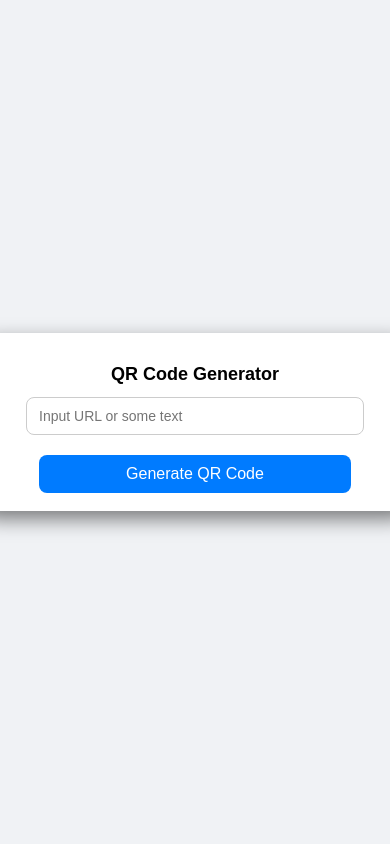
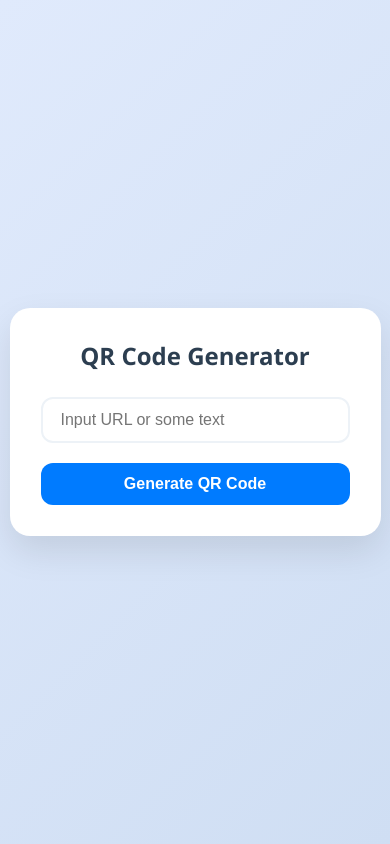
Before and after one commit to VahagMardyan/qr_code_generator_django, a Django app: page / in a window 390 px wide. Run offline with Django 5.2, Linux system fonts and the light colour scheme.

Commit message:
Updated UI

```diff
--- a/qr_code/static/qr_code/css/style.css
+++ b/qr_code/static/qr_code/css/style.css
@@ -1,175 +1,163 @@
 body {
-    font-family: Arial, sans-serif;
-    background-color: #f0f2f5;
+    font-family: 'Segoe UI', Roboto, Helvetica, Arial, sans-serif;
+    background: linear-gradient(135deg, #e0eafc 0%, #cfdef3 100%);
     display: flex;
     justify-content: center;
     align-items: center;
     min-height: 100vh;
     margin: 0;
+    color: #333;
+    transition: background 0.4s ease;
+    user-select: none;
 }
 
 .container {
     display: flex;
     gap: 40px;
-    align-items: center;
+    align-items: flex-start;
+    padding: 20px;
+    max-width: 1000px;
+}
+
+form, #img-block {
+    background-color: #ffffff;
+    padding: 30px;
+    border-radius: 20px;
+    box-shadow: 0 15px 35px rgba(0, 0, 0, 0.1);
+    text-align: center;
+    border: 1px solid rgba(255, 255, 255, 0.3);
+}
+
+h1 {
+    margin-top: 0;
+    margin-bottom: 25px;
+    font-size: 24px;
+    color: #2c3e50;
+}
+
+input[type="text"] {
+    width: 280px;
+    padding: 12px 18px;
+    margin-bottom: 20px;
+    border-radius: 12px;
+    border: 2px solid #edf2f7;
+    font-size: 16px;
+    transition: all 0.3s ease;
+    display: block;
+}
+
+input[type="text"]:focus {
+    border-color: #007bff;
+    outline: none;
+    box-shadow: 0 0 10px rgba(0, 123, 255, 0.15);
+}
+
+button, .btn-download {
+    padding: 12px 24px;
+    border-radius: 12px;
+    border: none;
+    font-size: 16px;
+    font-weight: 600;
+    cursor: pointer;
+    transition: all 0.3s ease;
+    display: inline-block;
+    text-decoration: none;
+}
+
+#btn-generate {
+    background-color: #007bff;
+    color: white;
+    width: 100%;
+}
+
+#btn-generate:hover {
+    background-color: #0056b3;
+    transform: translateY(-2px);
+}
+
+#btn-delete {
+    background-color: #ff4757;
+    color: white;
+    margin-bottom: 20px;
+}
+
+#btn-delete:hover {
+    background-color: #ff1f36;
 }
 
 #img-block {
     width: 220px;
-    min-height: 260px;
-    border: 1px solid #ccc;
-    border-radius: 12px;
-    background-color: white;
-
     display: flex;
     flex-direction: column;
     align-items: center;
-    justify-content: center;
-    gap: 10px;
-    padding: 10px;
-}
-
-.btn-download {
-    display: block;
-    width: 100%;
-    padding: 8px;
-    text-align: center;
-    background-color: #28a745;
-    color: white;
-    border-radius: 6px;
-    text-decoration: none;
-    transition: 0.3s ease;
-}
-
-
-.btn-download:hover {
-    background-color: #1e7e34;
-}
-
-form {
-    background-color: #fff;
-    padding: 30px 40px;
-    border-radius: 12px;
-    box-shadow: 0 8px 20px rgba(0,0,0,0.5);
-    text-align: center;
-}
-
-input[type="text"] {
-    width: 250px;
-    padding: 10px 15px;
-    margin-bottom: 20px;
-    border-radius: 8px;
-    border: 1px solid #ccc;
-    font-size: 16px;
-}
-
-#btn-generate, #btn-delete {
-    padding: 10px 20px;
-    border-radius: 8px;
-    border: none;
-    background-color: #007bff;
-    color: white;
-    font-size: 16px;
-    cursor: pointer;
-    transition: background-color 0.6s;
-}
-
-#btn-delete {
-    padding: 10px 20px;
-    border-radius: 8px;
-    border: none;
-    background-color: red;
-    color: white;
-    font-size: 16px;
-    cursor: pointer;
-    transition: background-color 0.6s;
-}
-
-#btn-delete:hover {
-    background-color: rgb(183, 17, 17);
-}
-
-#btn-generate:hover {
-    background-color: #0056b3;
+    gap: 15px;
 }
 
 img {
     width: 180px;
     height: 180px;
     object-fit: contain;
-    border: 1px solid #ddd;
-    border-radius: 10px;
-    background-color: white;
-    padding: 8px;
+    border: 8px solid #f8f9fa;
+    border-radius: 12px;
+}
+
+.btn-download {
+    background-color: #2ecc71;
+    color: white;
+    width: 100%;
+    box-sizing: border-box;
+}
+
+.btn-download:hover {
+    background-color: #27ae60;
+}
+
+@media (prefers-color-scheme: dark) {
+    body {
+        background: linear-gradient(135deg, #1a1a2e 0%, #16213e 100%);
+        color: #f1f2f6;
+    }
+
+    form, #img-block {
+        background-color: #1f1f2e;
+        box-shadow: 0 15px 40px rgba(0, 0, 0, 0.4);
+        border: 1px solid #2d2d44;
+    }
+
+    h1 {
+        color: #ffffff;
+    }
+
+    input[type="text"] {
+        background-color: #16213e;
+        border-color: #2d2d44;
+        color: white;
+    }
+
+    input[type="text"]::placeholder {
+        color: #a0aec0;
+    }
+
+    img {
+        background-color: white;
+        border-color: #2d2d44;
+    }
 }
 
 @media (max-width: 768px) {
     .container {
         flex-direction: column;
-        gap: 25px;
+        align-items: center;
+        gap: 20px;
     }
 
-    form {
+    form, #img-block {
         width: 100%;
-        max-width: 400px;
-        padding: 25px;
-    }
-
-    form h1 {
-        font-size: 22px;
+        max-width: 320px;
     }
 
     input[type="text"] {
-        width: 80%;
-        font-size: 15px;
-        padding: 10px 12px;
-    }
-
-    button {
-        width: 80%;
-        font-size: 15px;
-        padding: 10px;
-    }
-
-    #img-block {
-        width: 200px;
-        min-height: 240px;
-    }
-
-    .btn-download {
-        font-size: 13px;
+        width: 100%;
+        box-sizing: border-box;
     }
 }
-
-@media (max-width: 480px) {
-    form {
-        padding: 18px;
-    }
-
-    form h1 {
-        font-size: 18px;
-    }
-
-    input[type="text"] {
-        font-size: 14px;
-    }
-
-    button {
-        font-size: 14px;
-    }
-
-    #img-block {
-        width: 170px;
-        min-height: 210px;
-    }
-
-    img {
-        width: 140px;
-        height: 140px;
-    }
-
-    .btn-download {
-        font-size: 12px;
-        padding: 6px;
-    }
-}
```
